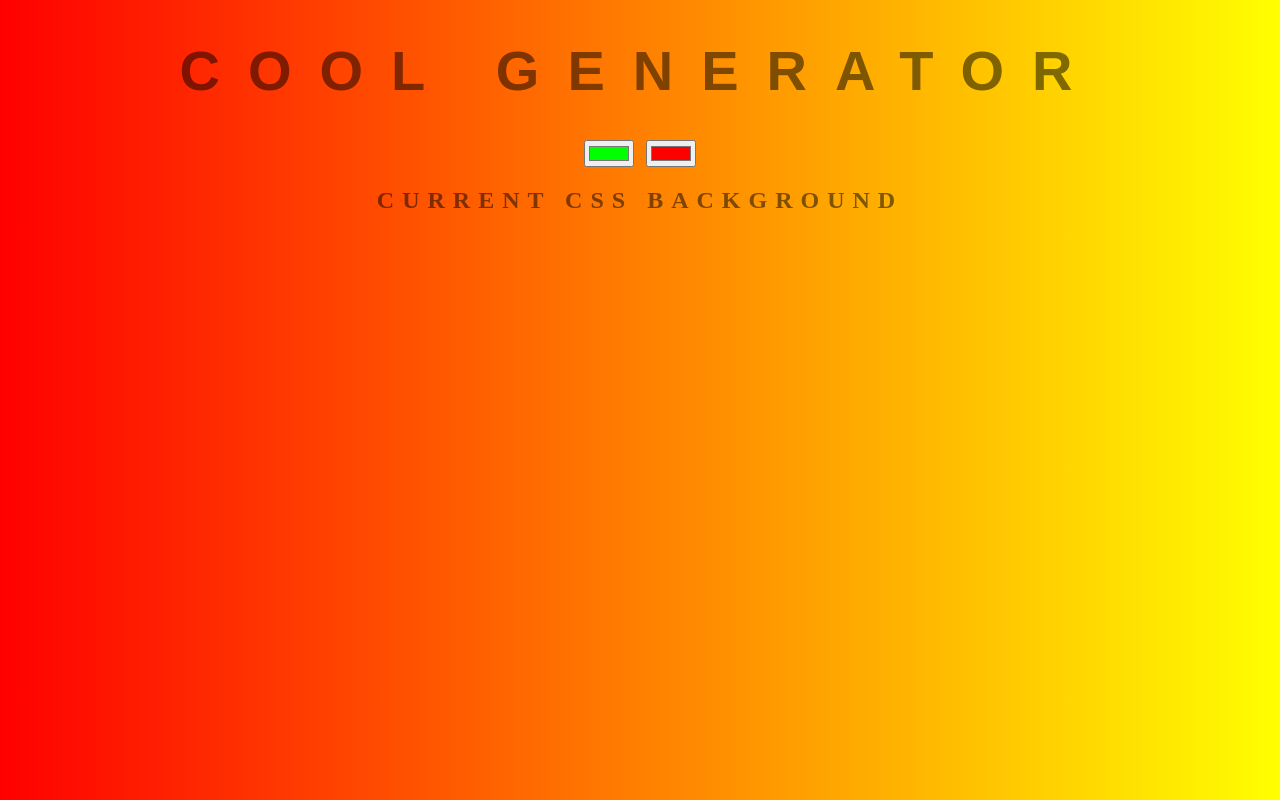
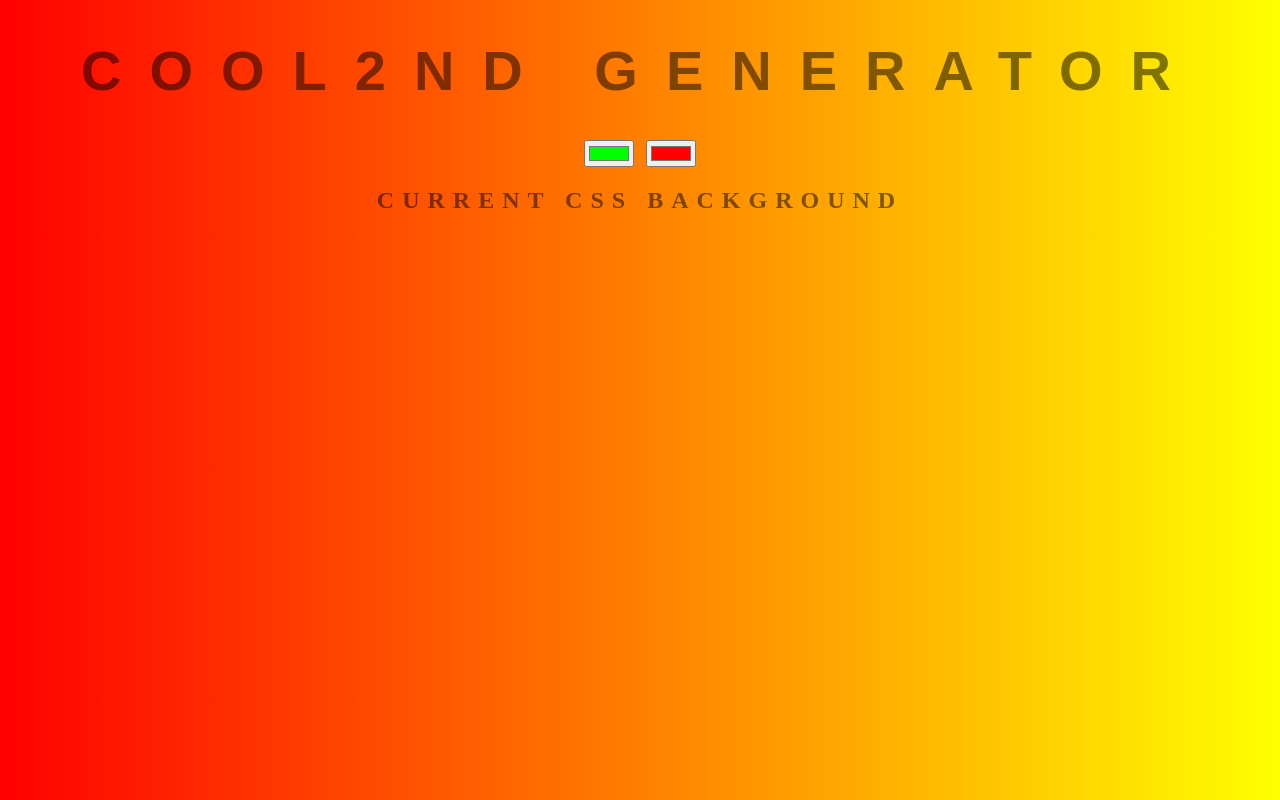
Before and after one commit to imt-eiaz/Background-Generator, a plain HTML site: page index.html in a window 1280 px wide. Drawn offline with Linux system fonts and the light colour scheme.

Commit message:
2nd chagnes

```diff
--- a/index.html
+++ b/index.html
@@ -5,7 +5,7 @@
 	<link rel="stylesheet" type="text/css" href="style.css">
 </head>
 <body id="gradient">
-	<h1>Cool Generator</h1>
+	<h1>Cool2nd Generator</h1>
 	<input class="color1" type="color" name="color1" value="#00ff00">
 	<input class="color2" type="color" name="color2" value="#ff0000">
 	<h2>Current CSS Background</h2>
```
